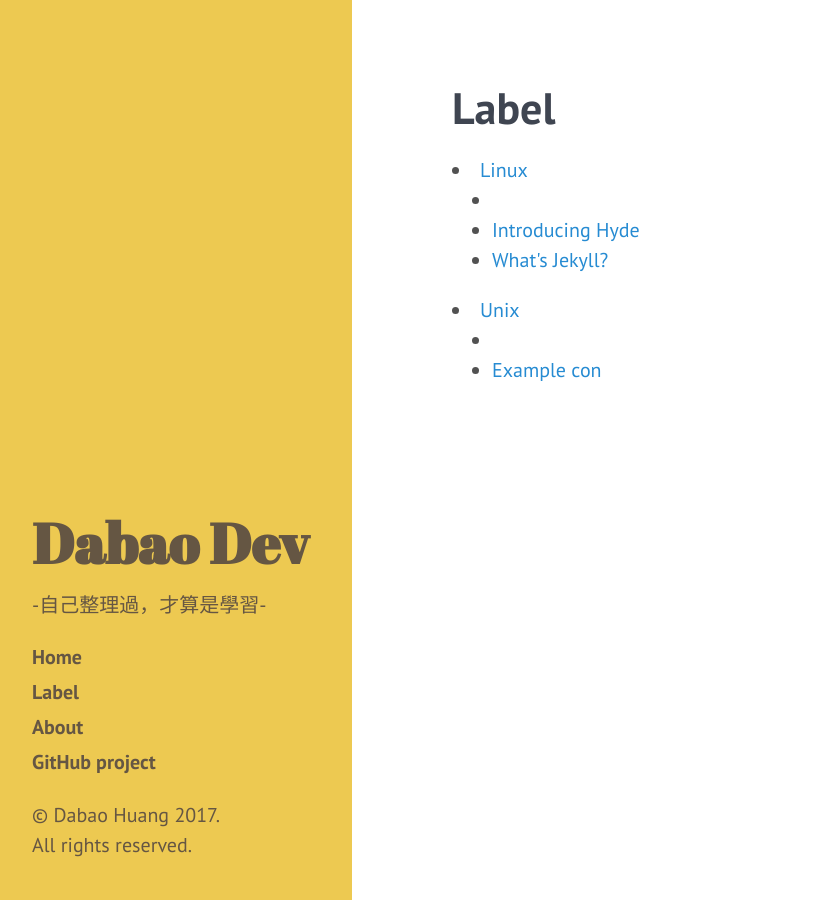
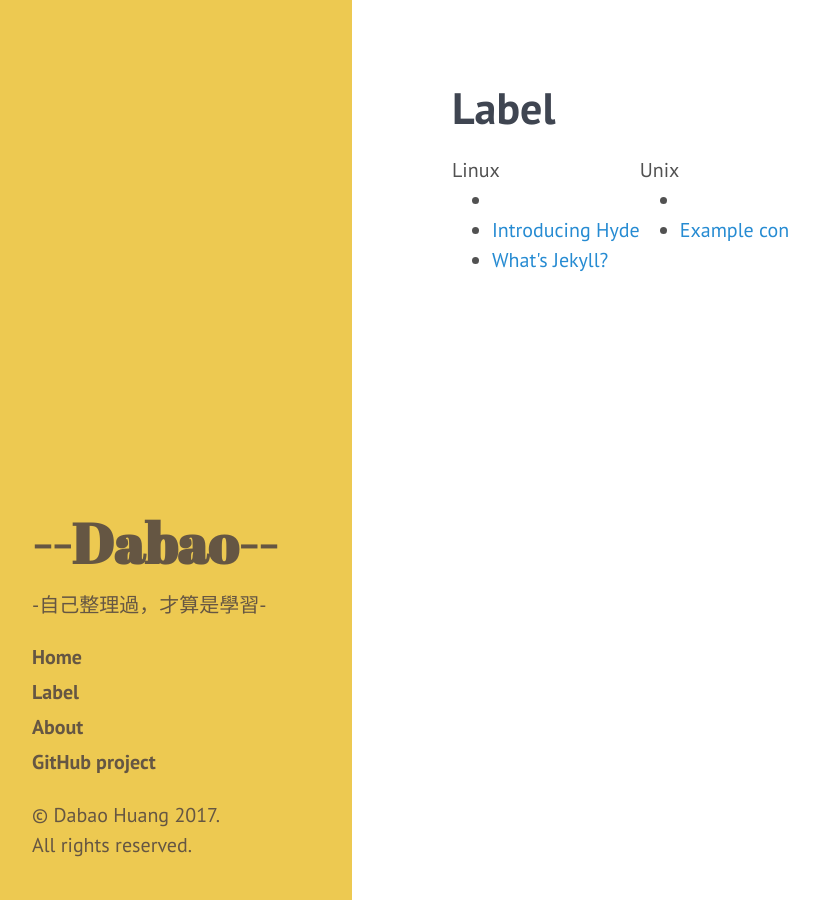
Before and after one commit to DabaoHuang/dabaohuang.github.io, a Jekyll site: the page built from Label.md, in a window 1280 px wide. Shown: the whole page, without its empty margins (8-827 px from the left). Built offline with Jekyll 4.4.1, drawn with Linux system fonts in a browser that asks for light colours.

Commit message:
Add Label Module

```diff
--- a/Label.md
+++ b/Label.md
@@ -5,7 +5,7 @@
 
 <!-- category start -->
 {% for category in site.categories %}
-<li><a name="{{ category | first }}">{{ category | first }}</a>
+<div class="LabelBorder"><span>{{ category | first }}</span>
     <ul>
     {% for posts in category %}
       {% for post in posts %}
@@ -13,6 +13,6 @@
       {% endfor %}
     {% endfor %}
   </ul>
-</li>
+</div>
 {% endfor %}
 <!-- category end -->
--- a/_config.yml
+++ b/_config.yml
@@ -7,7 +7,7 @@
 #relative_permalinks: true
 
 # Setup
-title:            Dabao Dev
+title:            --Dabao--
 tagline:          '大寶開發學習誌'
 description:      '-自己整理過，才算是學習-'
 url:              /
--- a/_includes/sidebar.html
+++ b/_includes/sidebar.html
@@ -32,7 +32,7 @@
       {% endfor %}
 
       <!-- <a class="sidebar-nav-item" href="{{ site.github.repo }}/archive/v{{ site.version }}.zip">Download</a> -->
-      <a class="sidebar-nav-item" href="{{ site.github.repo }}">GitHub project</a>
+      <a class="sidebar-nav-item" href="{{ site.github.repo }}" target="_blank">GitHub project</a>
       <!-- <span class="sidebar-nav-item">Currently v{{ site.version }}</span> -->
     </nav>
 
```
Also changed, not shown: public/css/custom.min.css.
